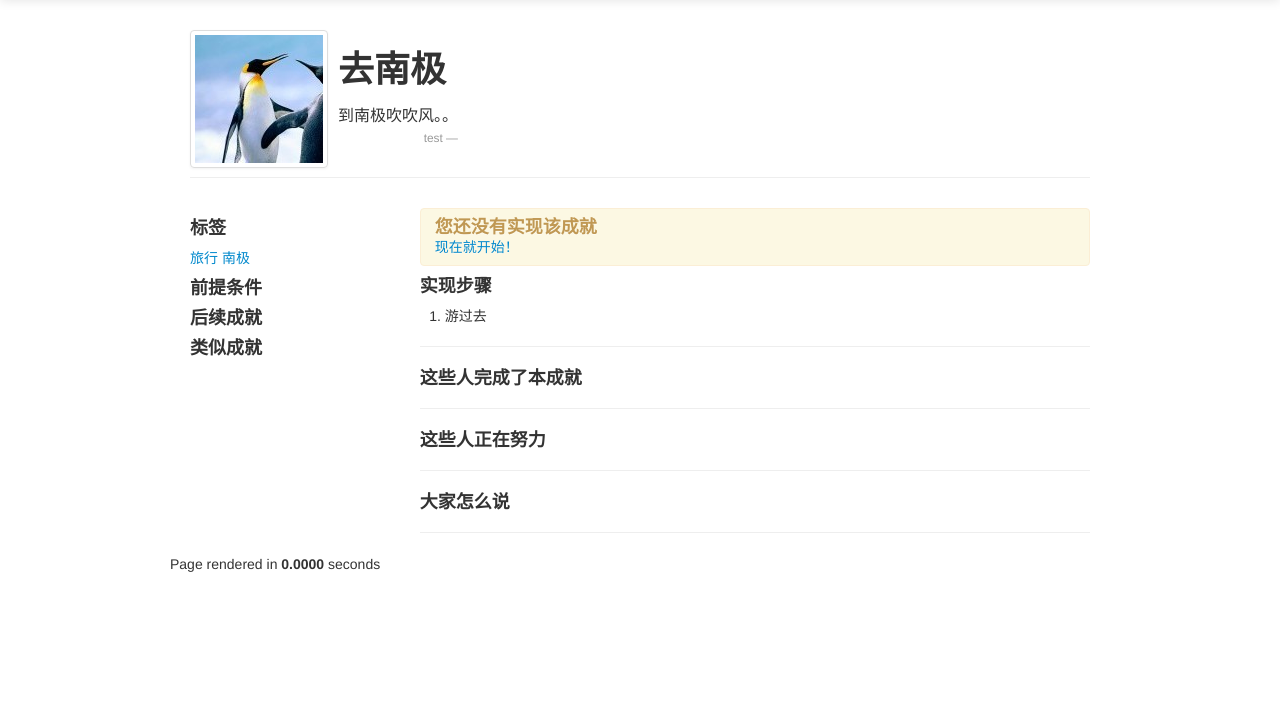
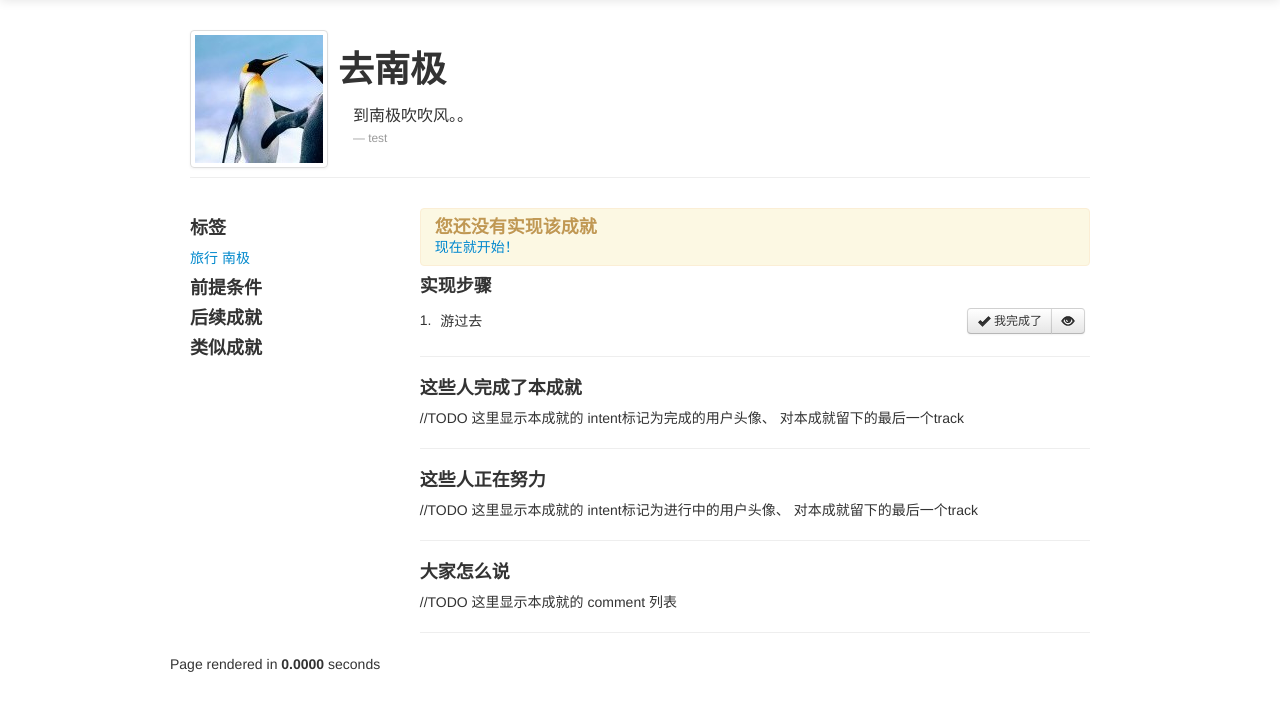
Before and after one commit to zgldh/online_achievement, a CodeIgniter app: page /detail/13 in a window 1280 px wide. Shown: the part 40-751 px from the top of the page. Run offline with CodeIgniter, Linux system fonts and the light colour scheme.

Commit message:
detail page

```diff
--- a/application/controllers/achievements.php
+++ b/application/controllers/achievements.php
@@ -27,12 +27,24 @@ class achievements extends MY_Controller
 
 		$this->setTitle($achievement->name."--在线成就系统");
 
-		$data = compact('achievement');
+		$this->loadIntentModel();
+		$intent = IntentPeer::model()->getByUserAndAchievement($this->webuser->getUserId(), $achievement_id);
+		if($intent)
+		{
+		    $this->addJavascriptFile('/js/detail_intent.js');
+		    $this->addJavascriptFile('/js/bootstrap-tooltip.js');
+		}
+		else
+		{
+		    $this->addStyleCode('.procedure-tools{display:none;}');
+		}
+
+		$data = compact('achievement','intent');
 		$this->view('achievements/detail',$data);
 	}
 
 	/**
-	 * TODO 开始向某成就努力<br />
+	 * 开始向某成就努力<br />
 	 * 如果条件允许，则添加该intent然后重定向到/detail/$achievement_id<br />
 	 * 会检测： 是否登录， 前提条件 等
 	 * @param int $achievement_id
@@ -40,6 +52,33 @@ class achievements extends MY_Controller
 	public function work_intent($achievement_id)
 	{
 		$this->needLoginOrExit('/achievements/work_intent/'.$achievement_id);
+
+		//检测是否已经有该intent
+        $this->loadIntentModel();
+
+        $error = array();
+
+        $intent = IntentPeer::model()->getByUserAndAchievement($this->webuser->getUserId(), $achievement_id);
+        if(!$intent)
+        {
+            //TODO 未来加上前提条件过滤
+
+            //设立该 intent
+            $intent = new IntentPeer();
+            $intent->user_id = $this->webuser->getUserId();
+            $intent->achievement_id = $achievement_id;
+            $intent->save();
+        }
+
+        if($error)
+        {
+            //有错误。设置错误信息
+            $this->webuser->setSessFlashData('error',$error);
+        }
+
+        $this->load->helper ( 'url' );
+        redirect ( '/detail/'.$achievement_id );
+        exit();
 	}
 }
 
--- a/application/libraries/WebUser.php
+++ b/application/libraries/WebUser.php
@@ -137,6 +137,28 @@ class WebUser
 		$userdata = array (WebUser::SESSION_KEY => array ('user_id' => $user_id, 'user_name' => $user_name ) );
 		$ci->session->set_userdata ( $userdata );
 	}
+
+	public function setSessFlashData($newdata = array(), $newval = '')
+	{
+	    $ci = & get_instance ();
+	    $ci->load->library ( 'session' );
+	    $ci->session->set_flashdata($newdata,$newval);
+	}
+
+    public function getSessFlashData($key)
+	{
+	    $ci = & get_instance ();
+	    $ci->load->library ( 'session' );
+	    $ci->session->flashdata($key);
+	}
+
+	public function keepSessFlashData($key)
+	{
+	    $ci = & get_instance ();
+	    $ci->load->library ( 'session' );
+	    $ci->session->keep_flashdata($key);
+	}
+
 	private function getCookieData()
 	{
 		$ci = & get_instance ();
--- a/application/models/achievement_model.php
+++ b/application/models/achievement_model.php
@@ -225,8 +225,8 @@ class AchievementPeer extends BasePeer
 		return $creater;
 	}
 	/**
-	 * 得到当前成就的作者
-	 * @return Ambigous <boolean, UserPeer>
+	 * 得到当前成就的步骤
+	 * @return Ambigous <Ambigous, multitype:ProcedurePeer >
 	 */
 	public function getProcedures()
 	{
--- a/application/models/intent_model.php
+++ b/application/models/intent_model.php
@@ -64,6 +64,18 @@ class Intent_model extends MY_Model
 		}
 		return $re;
 	}
+	/**
+	 * 根据 user_id 和 achievement_id 搜索是否有该 intent
+	 * @param int $user_id
+	 * @param int $achievement_id
+	 * @return Ambigous <boolean, IntentPeer>
+	 */
+	public function getByUserAndAchievement($user_id, $achievement_id)
+	{
+	    $raw = $this->db->get_where ( Intent_model::TABLE_INTENT, array ('user_id'=>$user_id, 'achievement_id'=>$achievement_id) )->row_array ();
+	    $intent = $raw ? new IntentPeer ( $raw ) : false;
+	    return $intent;
+	}
 
 	/**
 	 * 更新数据 或 插入数据
@@ -74,7 +86,10 @@ class Intent_model extends MY_Model
 	{
 		$this->db->set ( 'achievement_id', $intent->achievement_id );
 		$this->db->set ( 'user_id', $intent->user_id );
-		$this->db->set ( 'achievem_date', $intent->achieve_date );
+		if($intent->achieve_date)
+		{
+		    $this->db->set ( 'achievem_date', $intent->achieve_date );
+		}
 		$this->db->set ( 'status', $intent->status );
 
 		$pkValue = $intent->getPrimaryKeyValue ();
@@ -86,7 +101,7 @@ class Intent_model extends MY_Model
 		}
 		else
 		{
-			$this->db->set ( 'intent_date', $intent->intent_date );
+			$this->db->set ( 'intent_date', 'NOW()', false );
 			$this->db->insert ( Intent_model::TABLE_INTENT );
 			$intent->setPrimaryKeyvalue ( $this->db->insert_id () );
 		}
--- a/application/views/achievements/detail.php
+++ b/application/views/achievements/detail.php
@@ -1,5 +1,6 @@
 <?php
 $achievement instanceof AchievementPeer;
+$intent instanceof IntentPeer;
 $creater = $achievement->getCreater();
 ?>
 
@@ -8,7 +9,7 @@ $creater = $achievement->getCreater();
 	    <img class="thumbnail pull-left" src="<?php echo $achievement->getLogo()->getFileURL();?>" />
 	    <div class="header-right pull-left">
     		<h1><?php echo $achievement->name; ?></h1>
-            <blockquote class="pull-right">
+            <blockquote>
                 <p><?php echo $achievement->requirement;?></p>
                 <small><?php echo $creater->name; ?></small>
             </blockquote>
@@ -48,23 +49,45 @@ $creater = $achievement->getCreater();
 
         <!-- 基本信息 开始 -->
         <div class="right-content span9">
+            <?php if($intent):?>
+            <div class="right-item alert alert-success">
+                <h4>执行中</h4>
+            </div>
+            <?php else:?>
             <div class="right-item alert">
                 <h4>您还没有实现该成就</h4>
-                <a>现在就开始！</a>
+                <a href="/achievements/work_intent/<?php echo $achievement->achievement_id;?>">现在就开始！</a>
             </div>
-            <div class="right-item">
+            <?php endif;?>
+
+
+            <div class="right-item procedures-box">
                 <h4>实现步骤</h4>
                 <?php $procedures = $achievement->getProcedures();?>
                 <?php if($procedures):?>
                 <ol>
                 <?php foreach($procedures as $procedure):?>
                 <?php $procedure instanceof ProcedurePeer;?>
-                    <li><?php echo $procedure->description;?>
+                    <li>
+                        <span class="procedure-desc"><?php echo $procedure->description;?></span>
+                        <div class="procedure-tools btn-group">
+<!--                             <span type="button" class="btn btn-small disabled btn-success"><i class="icon-ok-sign icon-white"></i> 已完成</span>  -->
+<!--                             <button type="button" class="btn btn-small btn-info"><i class="icon-comment icon-white"></i> 评论</button> -->
+                            <span type="button" class="btn btn-small"><i class="icon-ok"></i> 我完成了</span>
+                            <button type="button" class="btn btn-small procedure_tools_view_track_btn" data-original-title="看看别人是怎么完成的"><i class="icon-eye-open"></i></button>
+                        </div>
                     <?php $sub_procedures = $procedure->getSubProcedures();?>
                     <?php if($sub_procedures):?>
                     <ol>
                     <?php foreach($sub_procedures as $sub_procedure):?>
-                        <li><?php echo $sub_procedure->description;?></li>
+                        <li>
+                            <span class="procedure-desc"><?php echo $sub_procedure->description;?></span>
+                            <div class="procedure-tools btn-group">
+<!--                             <button type="button" class="btn btn-small btn-success"><i class="icon-ok-sign icon-white"></i> 完成</button> -->
+                                <button type="button" class="btn btn-small"><i class="icon-ok-sign"></i> 完成</button>
+                                <button type="button" class="btn btn-small btn-info"><i class="icon-comment icon-white"></i> 评论</button>
+                            </div>
+                     </li>
                     <?php endforeach;?>
                     </ol>
                     <?php endif;?>
@@ -78,17 +101,17 @@ $creater = $achievement->getCreater();
             </div>
             <div class="right-item">
                 <h4>这些人完成了本成就</h4>
-                <div></div>
+                <div>//TODO 这里显示本成就的 intent标记为完成的用户头像、 对本成就留下的最后一个track</div>
                 <hr />
             </div>
             <div class="right-item">
                 <h4>这些人正在努力</h4>
-                <div></div>
+                <div>//TODO 这里显示本成就的 intent标记为进行中的用户头像、 对本成就留下的最后一个track</div>
                 <hr />
             </div>
             <div class="right-item">
                 <h4>大家怎么说</h4>
-                <div></div>
+                <div>//TODO 这里显示本成就的 comment 列表</div>
                 <hr />
             </div>
         </div>
--- a/application/views/common/navbar.php
+++ b/application/views/common/navbar.php
@@ -46,7 +46,7 @@
                 	<a href="#" class="btn dropdown-toggle" data-toggle="dropdown"><i class="icon-user"></i> <?php echo $this->webuser->getUserName();?> <span class="caret"></span></a>
                     <ul class="dropdown-menu">
                     	<li><a href="#"><i class="icon-list-alt"></i> 个人资料</a></li>
-                        <li><a href="#"><i class="icon-star"></i> 我的成就</a></li>
+                        <li><a href="#"><i class="icon-flag"></i> 我的成就</a></li>
                         <li><a href="#"><i class="icon-envelope"></i> 信息</a></li>
                         <li class="divider"></li>
                         <li><a href="/logout" title="退出"><i class="icon-off"></i> 退出</a></li>
--- a/css/oa.css
+++ b/css/oa.css
@@ -1,4 +1,7 @@
 @CHARSET "UTF-8";
+
+/* rewrite bootstrap */
+.tooltip {font-size: 12px;}
 
 #site-topbar{margin-bottom:10px;}
 .navbar-container{width: 99% !important;}
@@ -29,3 +32,11 @@
     bottom: 0;
     border: none;
 }
+
+.procedures-box{}
+.procedures-box h4{}
+.procedures-box ol{margin: 0; list-style-position: inside; padding-left: ; }
+.procedures-box ol li{clear: both; position: relative; list-style-position: inside; vertical-align: sub; }
+.procedures-box ol li .procedure-desc:hover{background-color: #eee; border-radius: 4px;}
+.procedures-box ol li .procedure-desc{padding: 5px 200px 5px 5px; display: inline-block; width: 66%; vertical-align: middle; }
+.procedures-box ol li .procedure-tools{display: inline-block; float: right; position: absolute; right: 5px; line-height: 30px; vertical-align: middle; }
--- /dev/null
+++ b/js/detail_intent.js
@@ -0,0 +1,6 @@
+$(function()
+{
+    // 浏览该步骤其他track记录的按钮
+    var procedure_tools_view_track_btn = $('button.procedure_tools_view_track_btn');
+    procedure_tools_view_track_btn.tooltip();
+});
```
Also changed, not shown: patch/zgldhcom_oa.sql (+37 -8 lines), js/bootstrap.min.tmp.js (deleted).
